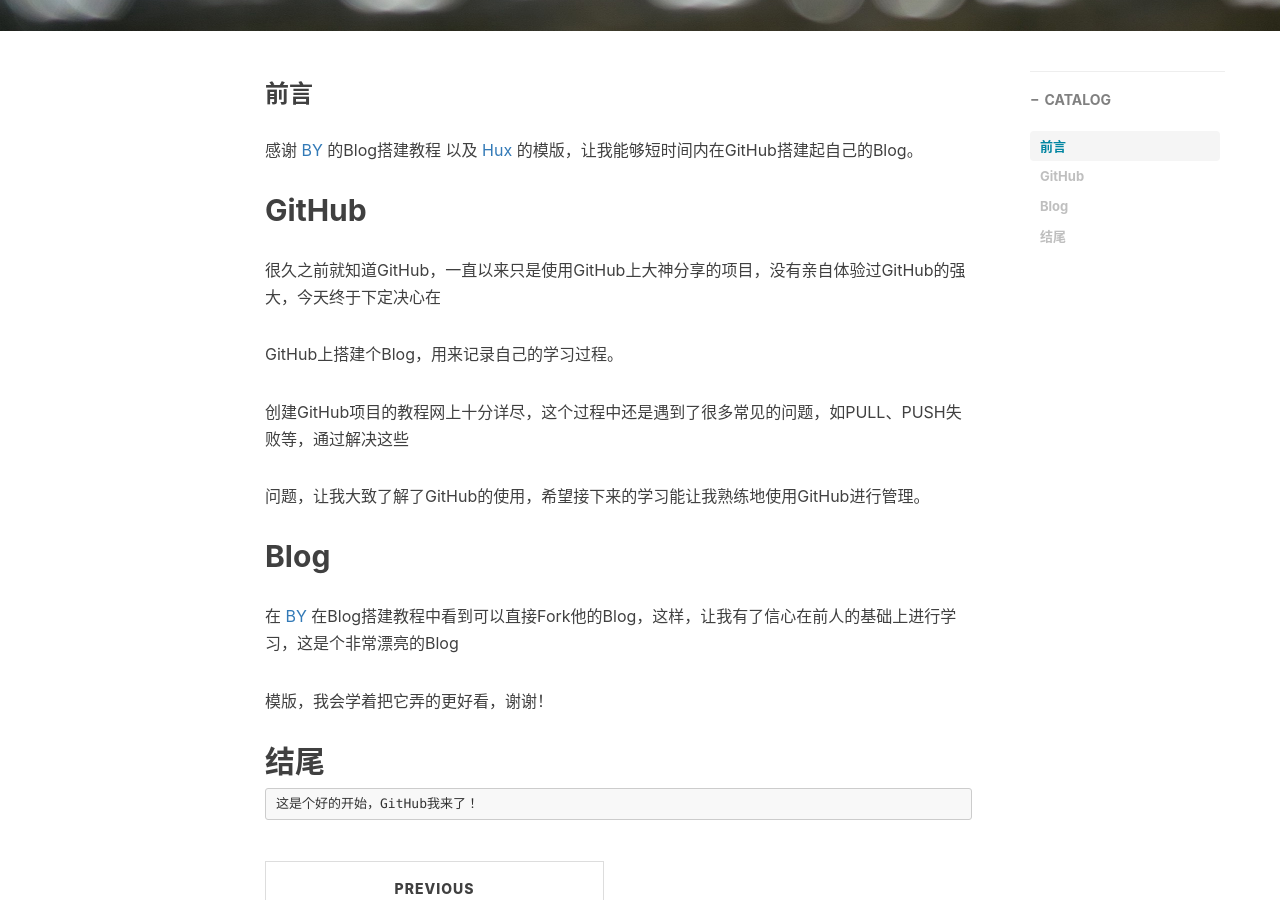
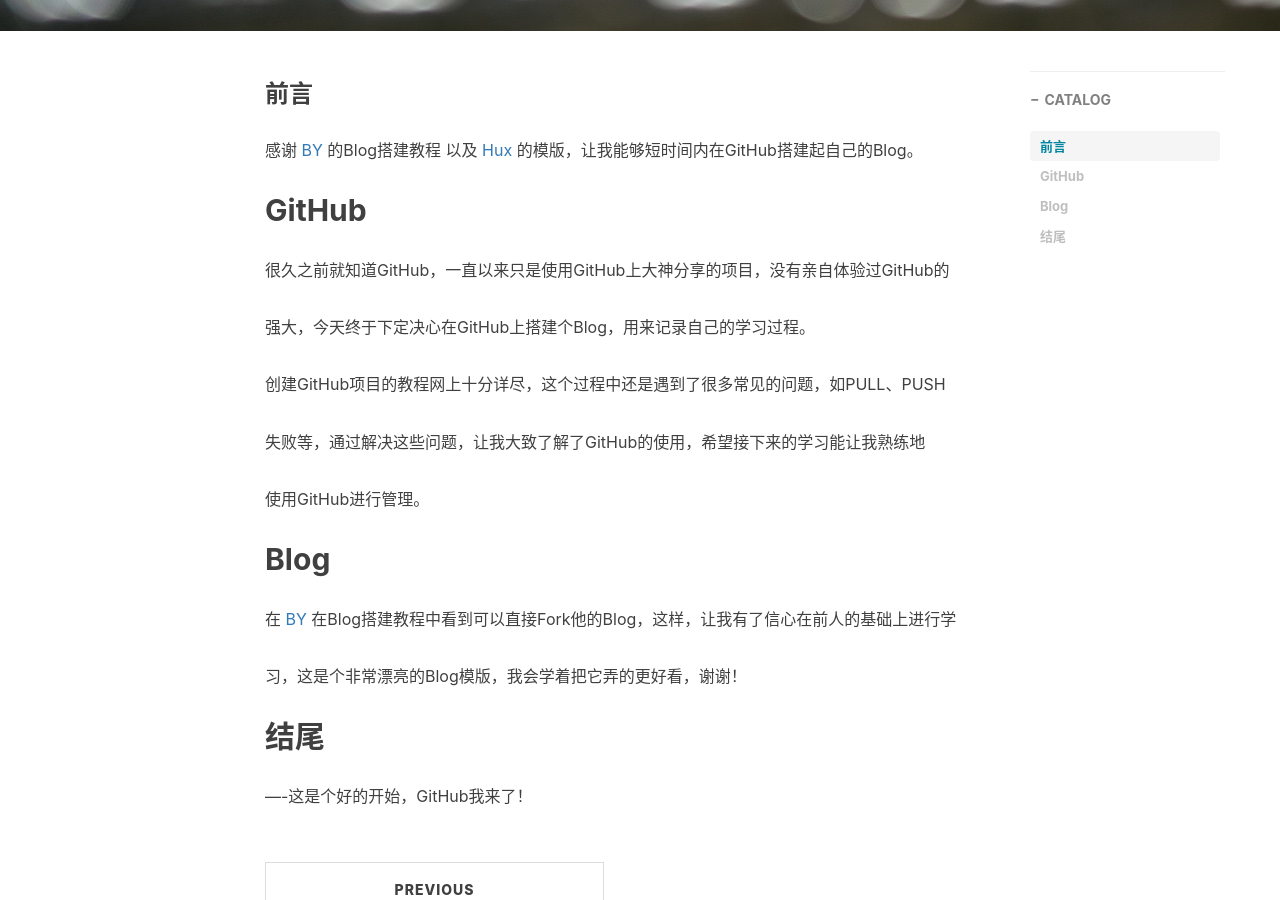
Before and after one commit to rainyuen/rainyuen.github.io, a Jekyll site: the page built from _posts/2018-10-22-终于搞定了GitHub和Blog.md, in a window 1280 px wide and 900 px high, scrolled down 492 px. Built offline with Jekyll 4.4.1, drawn with Linux system fonts in a browser that asks for light colours; nearby versions of some CDN libraries; comment, search, counter and statistics services are not loaded.

```diff
--- a/_posts/2018-10-22-终于搞定了GitHub和Blog.md
+++ b/_posts/2018-10-22-终于搞定了GitHub和Blog.md
@@ -15,20 +15,22 @@ tags:
 感谢 [BY](http://qiubaiying.top/) 的Blog搭建教程 以及 [Hux](https://huangxuan.me/) 的模版，让我能够短时间内在GitHub搭建起自己的Blog。
 
 ## GitHub
-很久之前就知道GitHub，一直以来只是使用GitHub上大神分享的项目，没有亲自体验过GitHub的强大，今天终于下定决心在
+很久之前就知道GitHub，一直以来只是使用GitHub上大神分享的项目，没有亲自体验过GitHub的
 
-GitHub上搭建个Blog，用来记录自己的学习过程。
+强大，今天终于下定决心在GitHub上搭建个Blog，用来记录自己的学习过程。
 
-创建GitHub项目的教程网上十分详尽，这个过程中还是遇到了很多常见的问题，如PULL、PUSH失败等，通过解决这些
+创建GitHub项目的教程网上十分详尽，这个过程中还是遇到了很多常见的问题，如PULL、PUSH
 
-问题，让我大致了解了GitHub的使用，希望接下来的学习能让我熟练地使用GitHub进行管理。
+失败等，通过解决这些问题，让我大致了解了GitHub的使用，希望接下来的学习能让我熟练地
+
+使用GitHub进行管理。
 
 ## Blog
 
-在 [BY](http://qiubaiying.top/) 在Blog搭建教程中看到可以直接Fork他的Blog，这样，让我有了信心在前人的基础上进行学习，这是个非常漂亮的Blog
+在 [BY](http://qiubaiying.top/) 在Blog搭建教程中看到可以直接Fork他的Blog，这样，让我有了信心在前人的基础上进行学
 
-模版，我会学着把它弄的更好看，谢谢！
+习，这是个非常漂亮的Blog模版，我会学着把它弄的更好看，谢谢！
 
 ## 结尾
 
-	这是个好的开始，GitHub我来了！
+----这是个好的开始，GitHub我来了！
```
